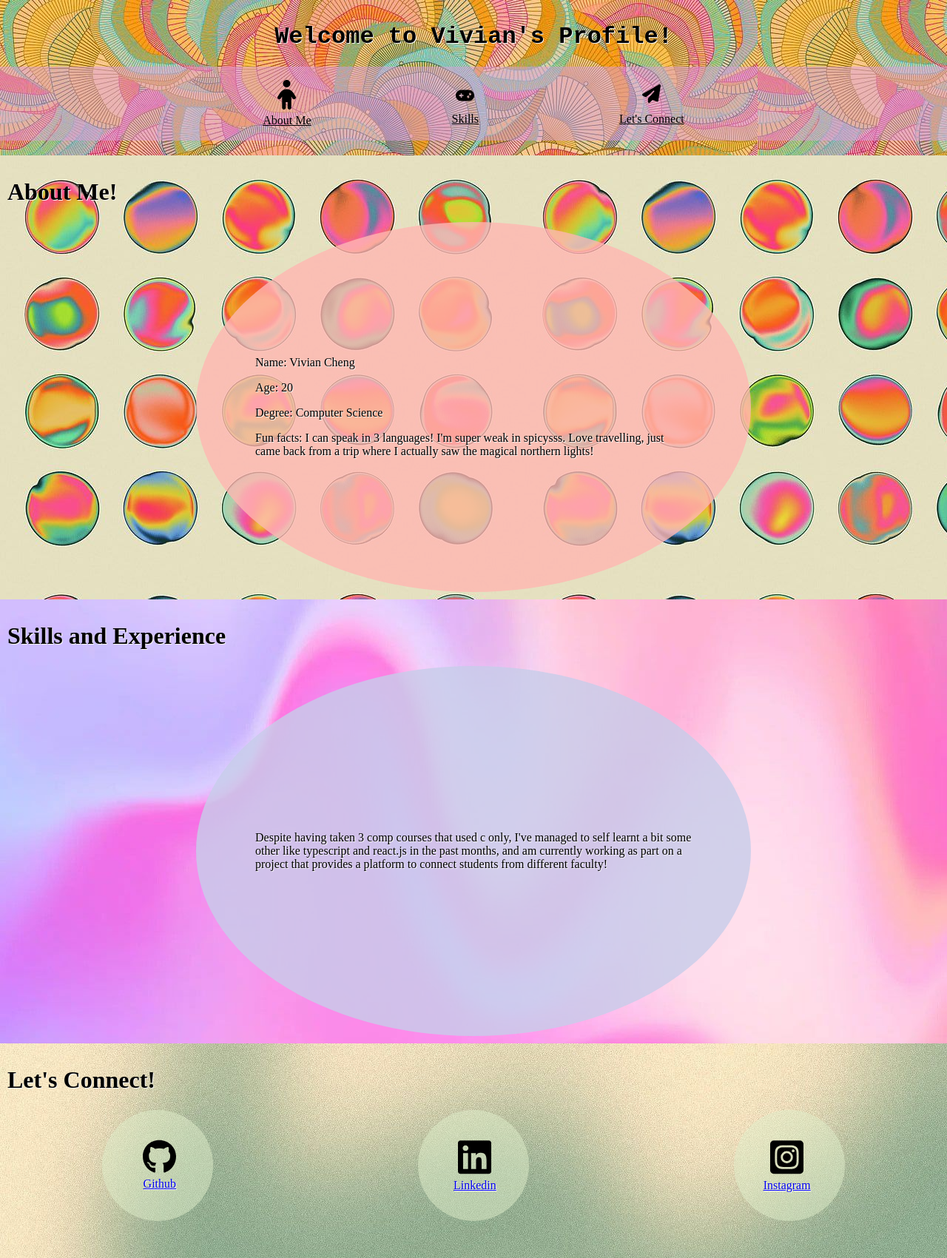
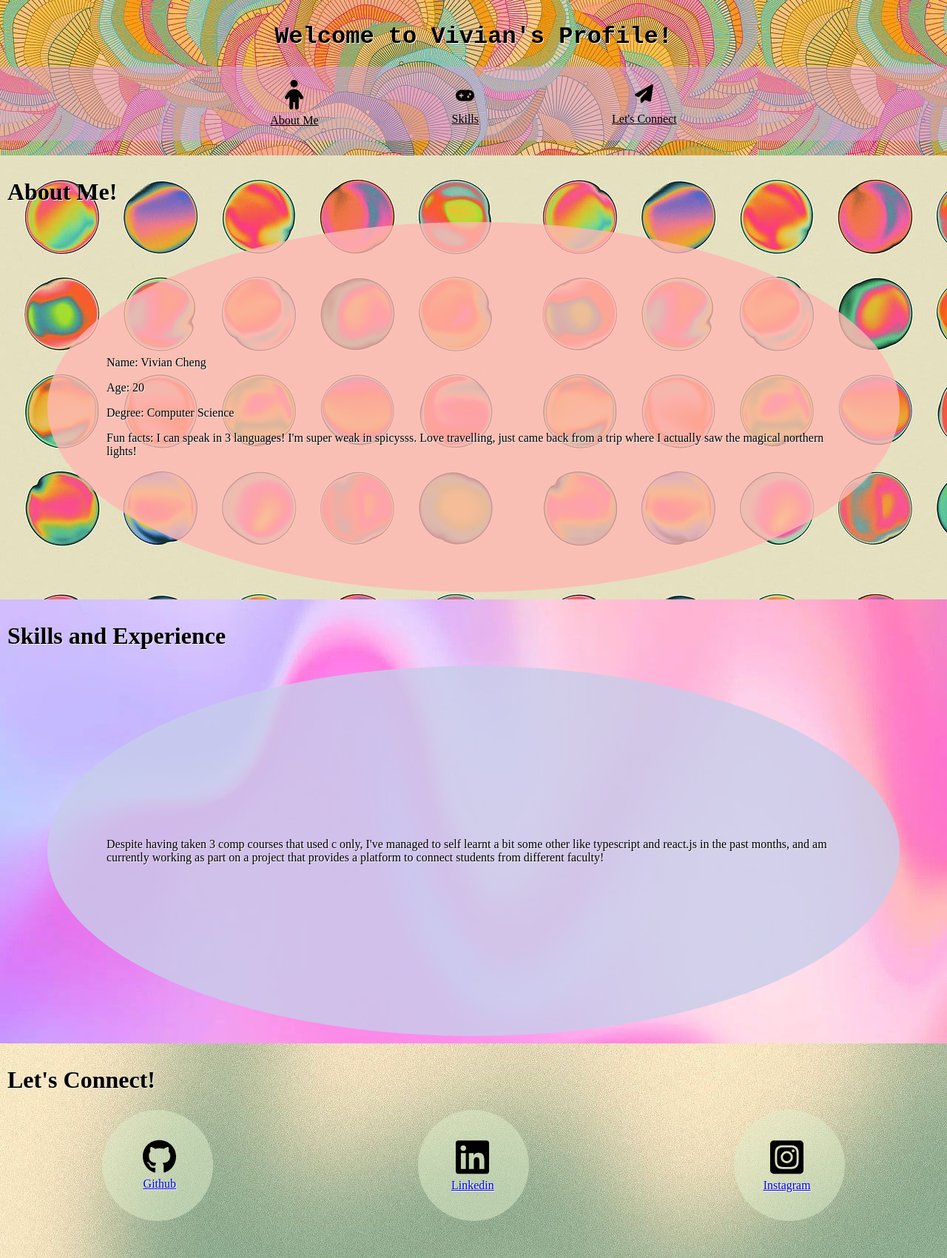
Before and after one commit to vivianchengg/vivian-profile, a React (Create React App) app: page / in a window 1280 px wide. Shown: the whole page at 74% size. Built offline with nearby package versions, Linux system fonts and the light colour scheme.

Commit message:
update background

```diff
--- a/src/App.css
+++ b/src/App.css
@@ -11,12 +11,14 @@
 .topSection {
   padding-top: 10px;
   background-image: url("image/yellowish.jpeg");
+  background-attachment: fixed;
 }
 
 .aboutSection {
   padding-top: 10px;
   padding-bottom: 10px;
   background-image: url("image/jazzberry.jpeg");
+  background-attachment: fixed;
   text-shadow: 1px 1px whitesmoke;
 }
 
@@ -25,6 +27,7 @@
   padding-bottom: 10px;
   background-image: url("image/bluish.jpeg");
   background-size: cover;
+  background-attachment: fixed;
   text-shadow: 1px 1px whitesmoke;
 }
 
@@ -33,6 +36,7 @@
   padding-bottom: auto;
   background-image: url("image/green2.jpeg");
   background-size: cover;
+  background-attachment: fixed;
   text-shadow: 1px 1px whitesmoke;
 }
 
@@ -53,13 +57,13 @@
 .about,
 .skill,
 .connect {
-  position: sticky;
+  position: static;
   margin: auto;
 }
 
 .about {
   margin-left: auto;
-  margin-right: 50px;
+  margin-right: 40px;
 }
 
 .skill {
@@ -68,7 +72,7 @@
 }
 
 .connect {
-  margin-left: 50px;
+  margin-left: 40px;
   margin-right: auto;
 }
 
@@ -98,7 +102,7 @@
 .aboutCircle {
   position: relative;
   display: flex;
-  width: 750px;
+  width: 90%;
   height: 500px;
   background-color: rgb(255, 183, 178, 0.8);
   border-radius: 50%;
@@ -107,9 +111,9 @@
 }
 
 .skillCircle {
-  position: sticky;
+  position: relative;
   display: flex;
-  width: 750px;
+  width: 90%;
   height: 500px;
   background-color: rgb(199, 206, 234, 0.8);
   border-radius: 50%;
@@ -155,7 +159,7 @@
 .instagram {
   margin: auto;
   font-family: 'futura';
-  position: sticky;
+  position: static;
 }
 
 .github {
@@ -164,7 +168,7 @@
 }
 
 .linkedin {
-  margin-left: 48px;
+  margin-left: 45px;
   margin-right: 0px;
 }
 
```
